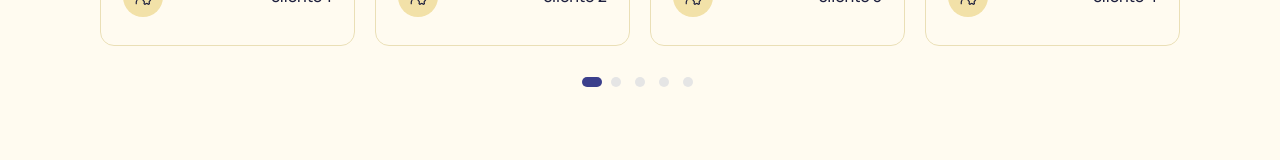
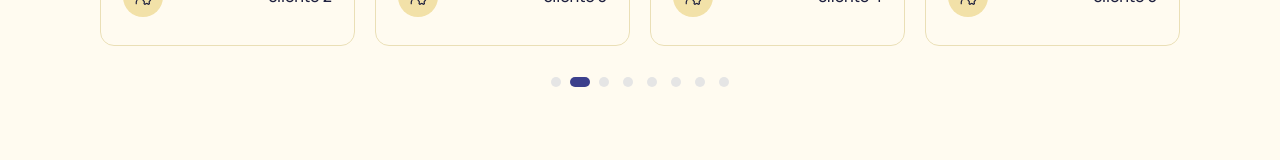
Before and after one commit to FelipeUemura11/Nyanni_Landing_Page, a React (Vite) app in the folder frontend/: page / in a window 1280 px wide. Shown: the part 4229-4389 px from the top of the page. Built offline with nearby package versions, Linux system fonts and the light colour scheme.

Commit message:
feat: integrate embla-carousel-autoplay for automatic testimonials rotation

```diff
--- a/frontend/package.json
+++ b/frontend/package.json
@@ -11,6 +11,7 @@
         "preview": "vite preview"
     },
     "dependencies": {
+        "embla-carousel-autoplay": "^8.6.0",
         "embla-carousel-react": "^8.6.0",
         "lucide-react": "^1.49.0",
         "react": "^19.2.8",
--- a/frontend/src/sections/Testimonials.tsx
+++ b/frontend/src/sections/Testimonials.tsx
@@ -1,3 +1,4 @@
+import Autoplay from "embla-carousel-autoplay";
 import useEmblaCarousel from "embla-carousel-react";
 import { useEffect, useState } from "react";
 import { Icon } from "../components/icons/Icon";
@@ -8,8 +9,28 @@ import { cx } from "../lib/cx";
 const SETA =
     "mx-2 grid size-11 shrink-0 cursor-pointer place-items-center rounded-full border border-line-strong bg-white p-2.5 text-ink transition-colors duration-150 hover:border-green hover:text-green-dark disabled:pointer-events-none disabled:opacity-40";
 
+/** Tempo de cada depoimento na tela antes de avançar sozinho. */
+const INTERVALO_MS = 4700;
+
+// Quem pediu menos movimento no sistema não recebe a troca automática.
+const reduzirMovimento = window.matchMedia(
+    "(prefers-reduced-motion: reduce)",
+).matches;
+
 export function Testimonials() {
-    const [emblaRef, emblaApi] = useEmblaCarousel({ align: "start" });
+    // `loop` faz o carrossel seguir sempre para a direita, voltando ao 1º depois do último.
+    // O autoplay pausa com o mouse em cima ou com foco do teclado e retoma depois.
+    const [emblaRef, emblaApi] = useEmblaCarousel(
+        { align: "start", loop: true },
+        [
+            Autoplay({
+                delay: INTERVALO_MS,
+                active: !reduzirMovimento,
+                stopOnInteraction: false,
+                stopOnMouseEnter: true,
+            }),
+        ],
+    );
     const [podeVoltar, setPodeVoltar] = useState(false);
     const [podeAvancar, setPodeAvancar] = useState(false);
     const [posicoes, setPosicoes] = useState(0); // quantas bolinhas
```
Also changed, not shown: 1 other file (tests, documents, lock files or other folders).
